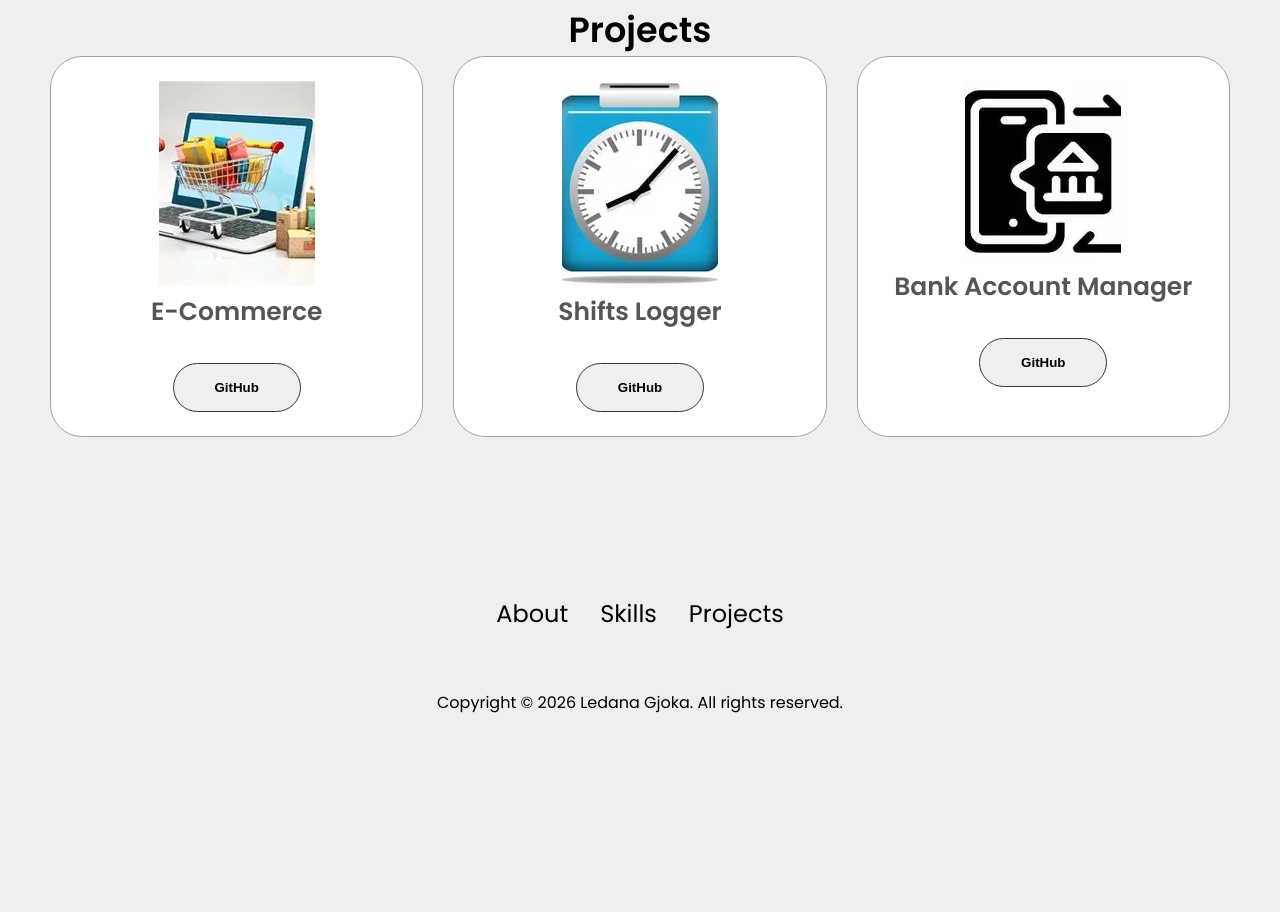
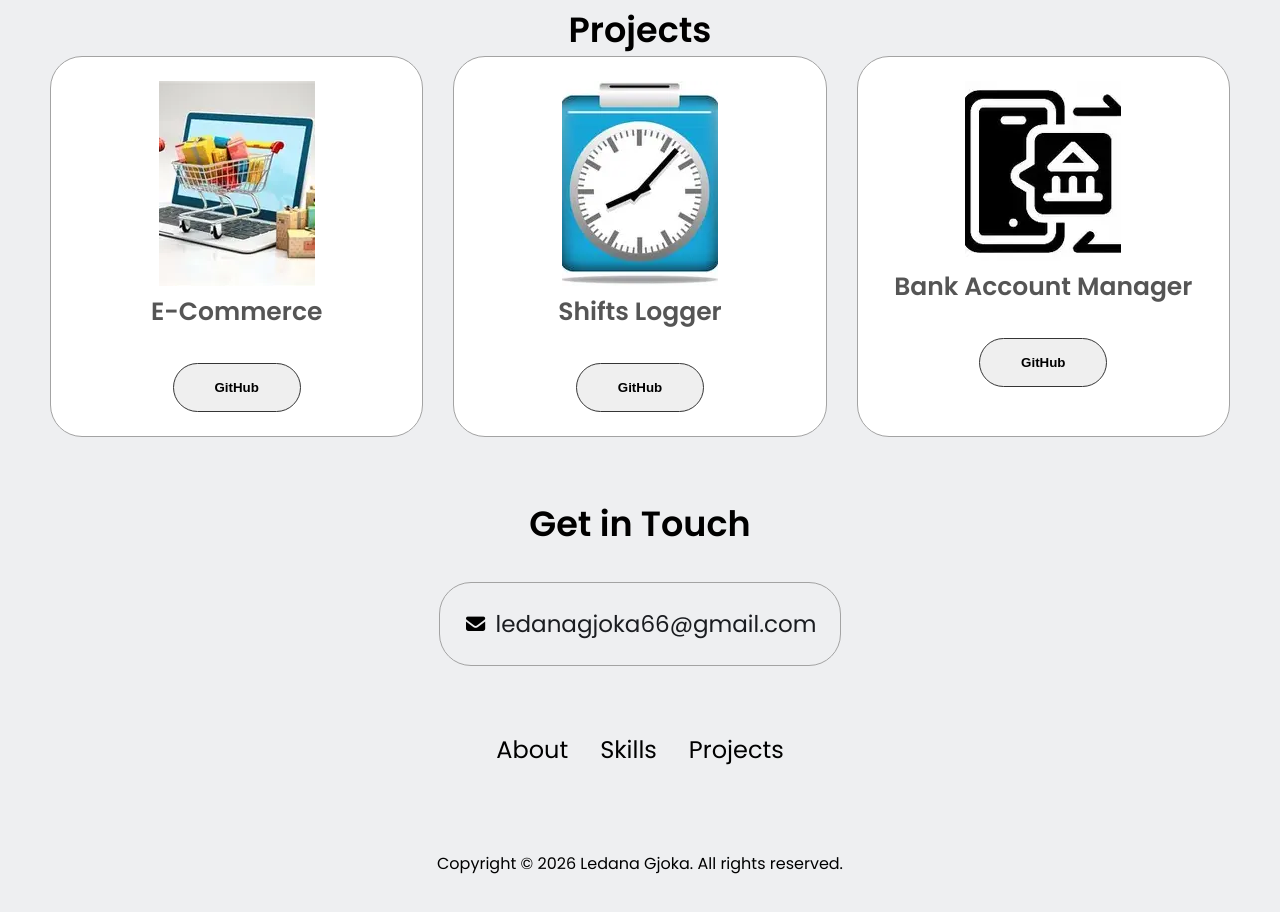
Before and after one commit to Ledana/portfolioWebsite, a plain HTML site: page index.html in a window 1280 px wide. Shown: the part 944-1856 px from the top of the page. Before the commit the page ends 1715 px from the top, so only its background shows below. Drawn offline with Linux system fonts and the light colour scheme.

Commit message:
added contact section and made it responsive

```diff
--- a/index.html
+++ b/index.html
@@ -72,6 +72,11 @@ I enjoy understanding how systems work, solving problems logically, and continuo
                     <a href="#projects">
                         <i class="fa-solid fa-pen"></i>
                         <span>Projects</span>
+                    </a>
+
+                    <a href="#contact">
+                        <i class="fa-solid fa-envelope"></i>
+                        <span>Contact</span>
                     </a>
 
                 </div>
@@ -161,6 +166,22 @@ I enjoy working with modern technologies that bring ideas to life through clean,
             </div>
          </section>
 
+         <!--SECTION 4: Contact -->
+         <section id="contact" class="contact-section">
+            <h2>Get in Touch</h2>
+            <div class="contact-info-upper-container">
+                <div class="contact-info-container">
+                    <i class="fa-solid fa-envelope"></i>
+                    <p>
+                        <a href="mailto:ledanagjoka66@gmail.com">ledanagjoka66@gmail.com</a>
+                    </p>
+                </div>
+            </div>
+
+
+         </section>
+
+         <!--Footer-->
          <footer>
             <nav class="footer-nav">
                 <div class="nav-links-container">
--- a/styles.css
+++ b/styles.css
@@ -144,8 +144,8 @@ font-size: 18px;
 /*SECTION 3: Projects*/
 .projects-section {
     padding: 0 50px;
-    margin-bottom: 100px;
     flex-direction: row;
+    margin-bottom: 60px;
 }
 .projects-section h2 {
     text-align: center;
@@ -190,10 +190,52 @@ background: rgb(53, 53, 53);
   color: white;
 }
 
+
+/*Contact*/
+.contact-section{
+    padding: 0 50px;
+    flex-direction: column;
+
+    display: flex;
+  justify-content: center;
+
+}
+.contact-section h2{
+text-align: center;
+    font-size: 35px;
+}
+
+.contact-info-upper-container {
+  display: flex;
+  justify-content: center;
+  border-radius: 32px;
+  border: rgb(53, 53, 53) 1.6px solid;
+  border-color: rgb(163, 163, 163);
+  background: (250, 250, 250);
+  margin: 32px auto;
+  padding: 8px;
+}
+
+.contact-info-container {
+  display: flex;
+  align-items: center;
+  justify-content: center;
+  gap: 8px;
+  margin: 16px;
+  font-size: larger;
+}
+
+.contact-info-container p {
+  font-size: larger;
+
+}
+.contact-info-container a {
+color: var(--text-color);
+}
+
 /*Footer*/
 footer {
     height:234px;
-    margin: 0 16px;
 }
 .footer-nav {
 justify-content: space-around;
@@ -202,6 +244,7 @@ justify-content: space-around;
 }
 .footer-nav .nav-links-container {
 display: flex;
+margin-bottom: 50px;
 }
 
 .footer-nav a {
@@ -278,6 +321,25 @@ footer p {
     }
 
     /*Projects*/
+    .projects-section h2 {
+        margin-bottom: 20px;
+    }
+    .projects-container {
+        flex-wrap: wrap;
+    }
 
+    /*Contact*/
+    .contact-section{
+        height: 360px;
+    }
+    .contact-info-upper-container {
+        flex-wrap: wrap;
 
+    }
+
+    /*Footer*/
+    footer .footer-nav{
+        height: fit-content;
+        margin-bottom: 32px;
+    }
 }
```
